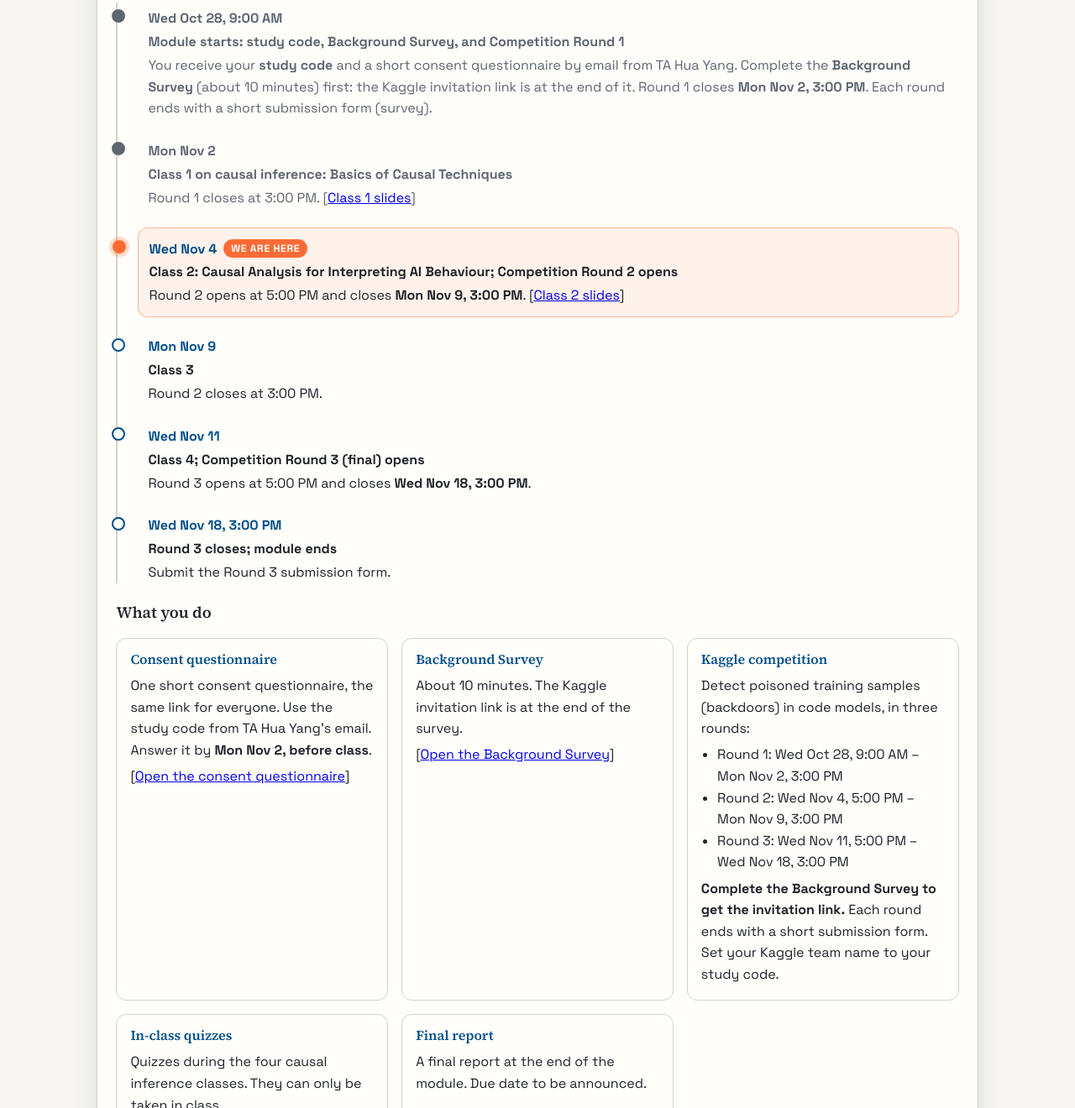
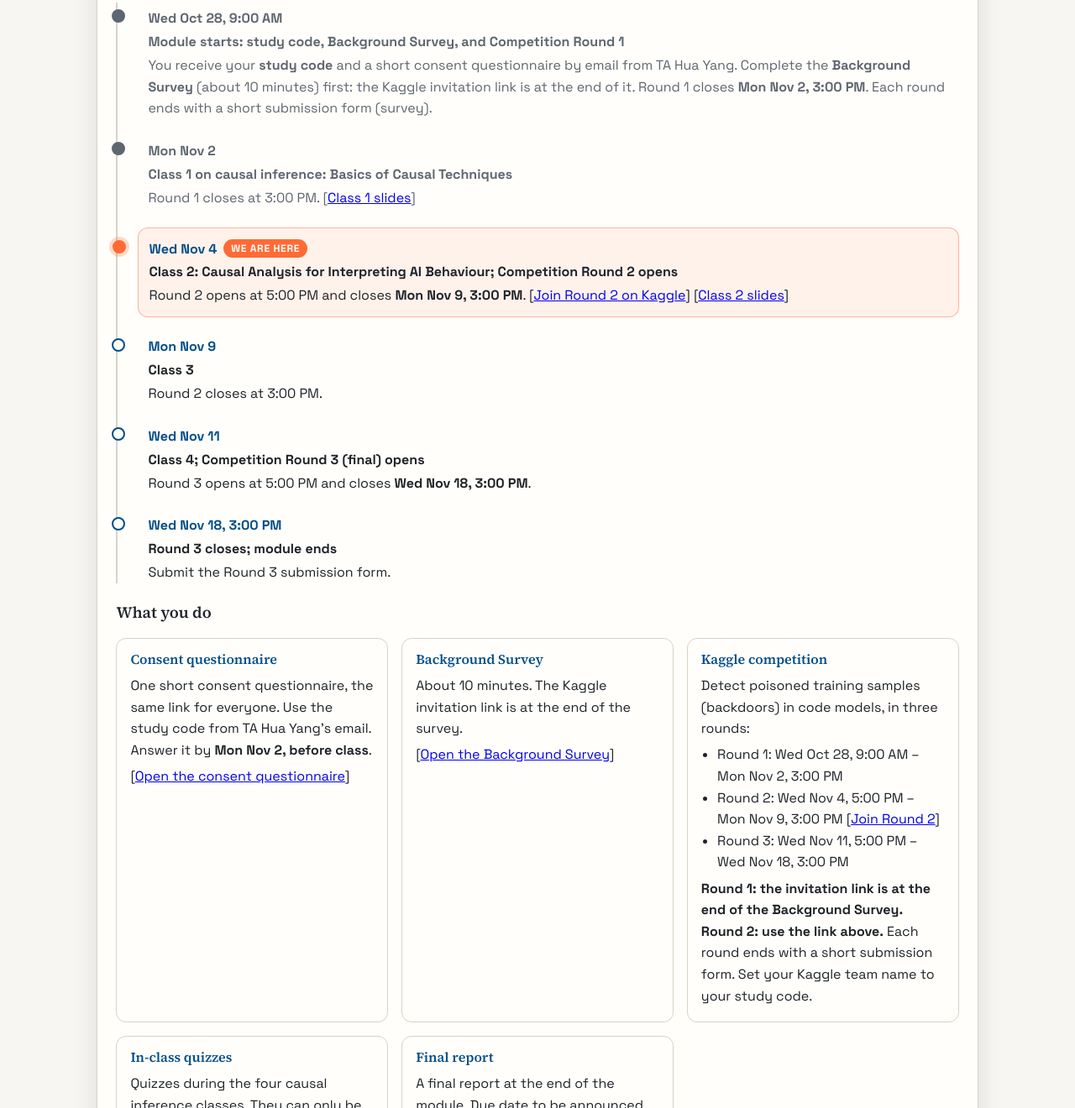
Before and after one commit to TAI4SE/TAI4SE.github.io, a plain HTML site: page index.html in a window 1280 px wide. Shown: the part 4908-6228 px from the top of the page at 84% size. Drawn offline with Linux system fonts and the light colour scheme.

Commit message:
Add Competition Round 2 invitation link
Co-Authored-By: Claude Opus 5.5 <noreply@anthropic.com>

```diff
--- a/index.html
+++ b/index.html
@@ -366,7 +366,7 @@
             <p class="now-phase-title">Causal classes &amp; Round 2 <span class="now-dates">Mon Nov 2, 3:00 PM &ndash; Wed Nov 11, 5:00 PM</span></p>
             <div class="chip-row">
               <a href="#m-quizzes" class="chip">In-class quizzes</a>
-              <a href="#m-competition" class="chip">Round 2 (Nov 4, 5 PM &ndash; Nov 9, 3 PM)</a>
+              <a href="https://www.kaggle.com/t/cf0698e5b68f454f917a685dbd2c1917" class="chip" target="_blank" rel="noopener noreferrer">Join Round 2 (Nov 4, 5 PM &ndash; Nov 9, 3 PM)</a>
               <a href="#m-competition" class="chip">Round 2 submission form</a>
             </div>
           </div>
@@ -414,7 +414,7 @@
           <li class="timeline-item" data-at="2026-11-04T15:00">
             <p class="timeline-date">Wed Nov 4</p>
             <p class="timeline-title">Class 2: Causal Analysis for Interpreting AI Behaviour; Competition Round 2 opens</p>
-            <p>Round 2 opens at 5:00 PM and closes <strong>Mon Nov 9, 3:00 PM</strong>. [<a href="https://docs.google.com/presentation/d/17nH_BLu_tC5nQByRqqWB0Vm87_JEsb0g/edit?usp=sharing&amp;ouid=116828530810030219548&amp;rtpof=true&amp;sd=true" target="_blank" rel="noopener noreferrer">Class 2 slides</a>]</p>
+            <p>Round 2 opens at 5:00 PM and closes <strong>Mon Nov 9, 3:00 PM</strong>. [<a href="https://www.kaggle.com/t/cf0698e5b68f454f917a685dbd2c1917" target="_blank" rel="noopener noreferrer">Join Round 2 on Kaggle</a>] [<a href="https://docs.google.com/presentation/d/17nH_BLu_tC5nQByRqqWB0Vm87_JEsb0g/edit?usp=sharing&amp;ouid=116828530810030219548&amp;rtpof=true&amp;sd=true" target="_blank" rel="noopener noreferrer">Class 2 slides</a>]</p>
           </li>
           <li class="timeline-item" data-at="2026-11-09T15:00">
             <p class="timeline-date">Mon Nov 9</p>
@@ -453,11 +453,11 @@
             <p>Detect poisoned training samples (backdoors) in code models, in three rounds:</p>
             <ul>
               <li>Round 1: Wed Oct 28, 9:00 AM &ndash; Mon Nov 2, 3:00 PM</li>
-              <li>Round 2: Wed Nov 4, 5:00 PM &ndash; Mon Nov 9, 3:00 PM</li>
+              <li>Round 2: Wed Nov 4, 5:00 PM &ndash; Mon Nov 9, 3:00 PM [<a href="https://www.kaggle.com/t/cf0698e5b68f454f917a685dbd2c1917" target="_blank" rel="noopener noreferrer">Join Round 2</a>]</li>
               <li>Round 3: Wed Nov 11, 5:00 PM &ndash; Wed Nov 18, 3:00 PM</li>
             </ul>
             <p>
-              <strong>Complete the Background Survey to get the invitation link.</strong> Each round ends with a short
+              <strong>Round 1: the invitation link is at the end of the Background Survey. Round 2: use the link above.</strong> Each round ends with a short
               submission form. Set your Kaggle team name to your study code.
             </p>
           </article>
```
